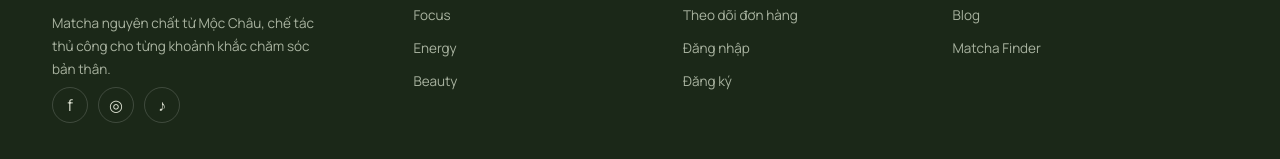
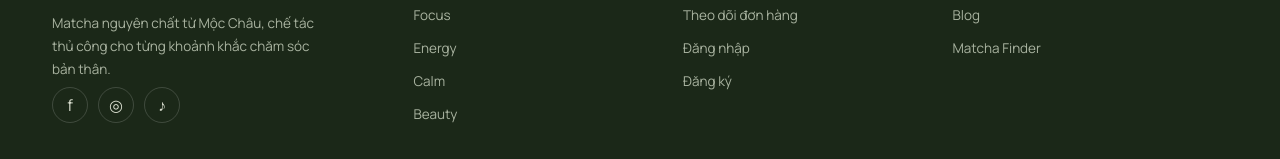
Before and after one commit to thanhtam2412004/E-commerce, a Next.js app: page / in a window 1280 px wide. Shown: the part 3077-3236 px from the top of the page. Built offline with nearby package versions, Linux system fonts and the light colour scheme; no server answers.

Commit message:
Update Footer.jsx

```diff
--- a/components/Footer.jsx
+++ b/components/Footer.jsx
@@ -37,6 +37,7 @@ export default function Footer() {
               <li><Link href="/shop">Tất cả sản phẩm</Link></li>
               <li><Link href="/shop?cat=Focus">Focus</Link></li>
               <li><Link href="/shop?cat=Energy">Energy</Link></li>
+              <li><Link href="/shop?cat=Calm">Calm</Link></li>
               <li><Link href="/shop?cat=Beauty">Beauty</Link></li>
             </ul>
           </div>
```
